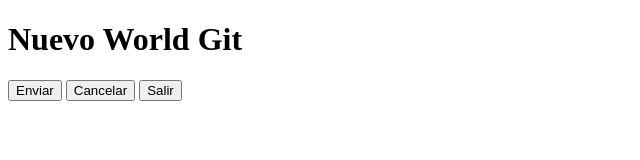
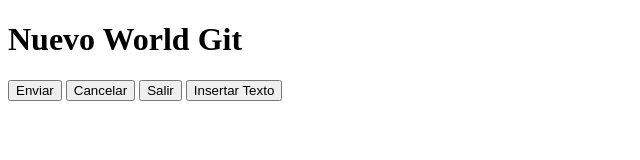
Before and after one commit to jcpc2715/HelloGit, a plain HTML site: page index.html in a window 1280 px wide. Shown: the whole page, without its empty margins (0-640 px from the left). Drawn offline with Linux system fonts and the light colour scheme.

Commit message:
insertar boton creacion texto

```diff
--- a/index.html
+++ b/index.html
@@ -13,6 +13,7 @@
      <input type="button" value="Enviar" >
      <input type="button" value="Cancelar" >
      <input type="button" value="Salir" >
+     <input type="button" value="Insertar Texto" >
     </form>
 </body>
 </html>
```
